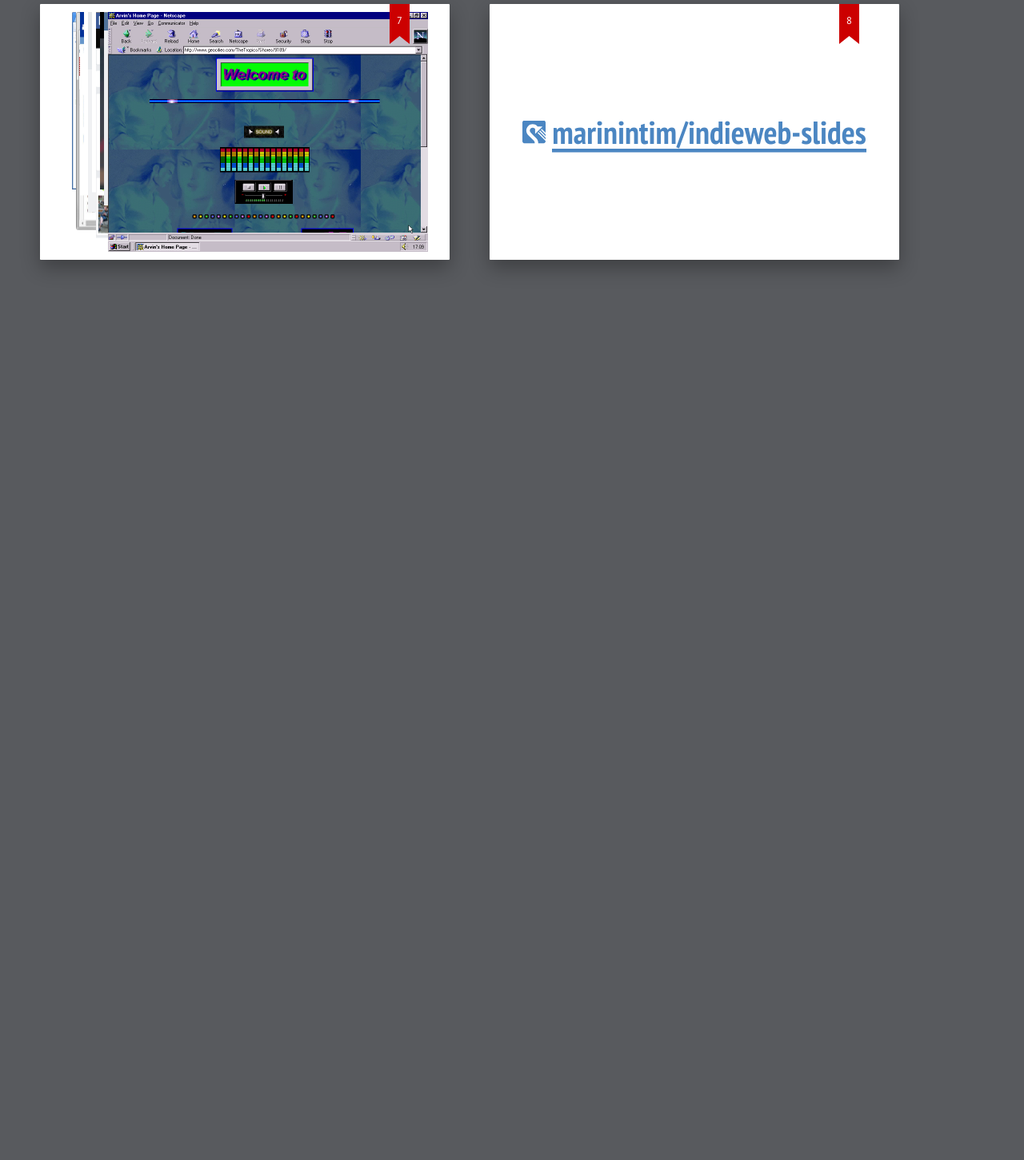
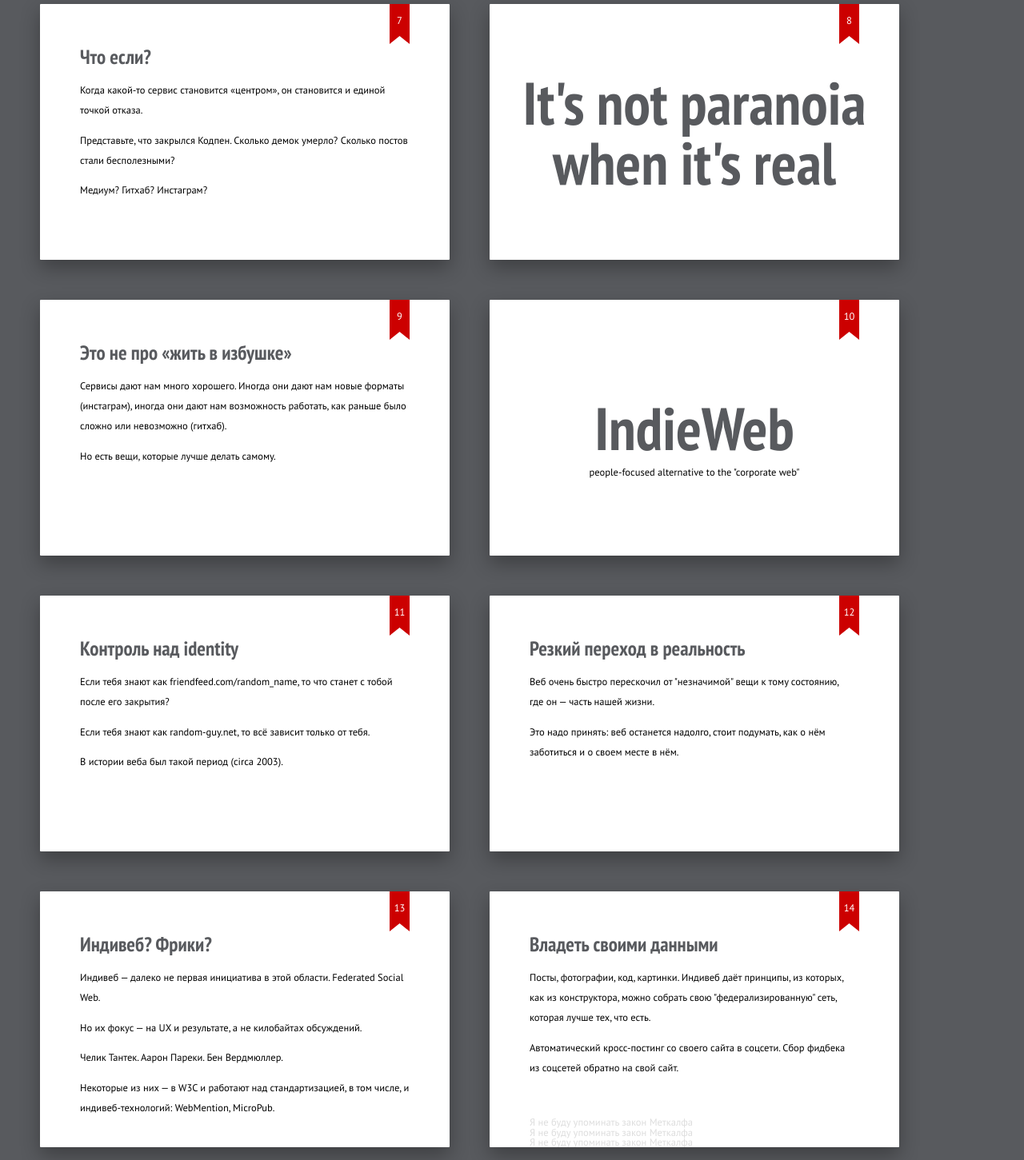
Before and after one commit to timmarinin/indieweb-slides, a plain HTML site: page index.html in a window 1280 px wide. Shown: the part 1279-2730 px from the top of the page at 80% size. Before the commit the page ends 1654 px from the top, so only its background shows below. Drawn offline with Linux system fonts and the light colour scheme.

Commit message:
add few new slides

```diff
--- a/index.html
+++ b/index.html
@@ -78,12 +78,6 @@
 		<p></p>
 	</section>
 
-	<section class="slide">
-		<h2>Проблема</h2>
-		<p>Сервисы умирают, закрываются, оказываются злыми.</p>
-		<p></p>
-	</section>
-
 	<section class="slide services-slide">
 		<img alt="Google Reader" src="pictures/google-reader.png"/>
 		<img class="next" alt="Sourceforge" src="pictures/sourceforge.jpg"/>
@@ -95,41 +89,110 @@
 		<img class="next" alt="" src="pictures/prismatic.png"/>
 		<img class="next" alt="" src="pictures/vk.png"/>
 		<img class="next" alt="" src="pictures/geocities.png"/>
+		<p class="next" style="position: absolute; bottom: 10px; background: rgba(230, 230, 230, .9); padding: .5em;"><a href="https://indieweb.org/site-deaths">indieweb.org/site-deaths</a></p>
 		<style>
 		 .services-slide img {
 			 position: absolute;
-			 top: 20px;
-			 margin-left: -20px;
+			 top: 0px;
+			 left: 0px;
+			 width: 100%;
+			margin-left: 0px;
+			oject-fit: contain;
 		 }
 
 		 .services-slide img + img {
-			 margin-left: -10px;
+			 margin-left: 10px;
 		 }
 		 .services-slide img + img + img {
+			 margin-left: 20px;
+		 }
+		 .services-slide img + img + img + img {
+			 margin-left: 30px;
+		 }
+		 .services-slide img + img + img + img + img {
+			 margin-left: 40px;
+		 }
+		 .services-slide img + img + img + img + img + img {
+			 margin-left: 50px;
+		 }
+		 .services-slide img + img + img + img + img + img + img {
+			 margin-left: 30px;
+		 }
+		 .services-slide img + img + img + img + img + img + img + img {
+			 margin-left: 20px;
+		 }
+		 .services-slide img + img + img + img + img + img + img + img + img {
+			 margin-left: 10px;
+		 }
+		 .services-slide img + img + img + img + img + img + img + img + img + img {
 			 margin-left: 0px;
 		 }
-		 .services-slide img + img + img + img {
-			 margin-left: 10px;
-		 }
-		 .services-slide img + img + img + img + img {
-			 margin-left: 20px;
-		 }
-		 .services-slide img + img + img + img + img + img {
-			 margin-left: 30px;
-		 }
-		 .services-slide img + img + img + img + img + img + img {
-			 margin-left: 40px;
-		 }
-		 .services-slide img + img + img + img + img + img + img + img {
-			 margin-left: 50px;
-		 }
-		 .services-slide img + img + img + img + img + img + img + img + img {
-			 margin-left: 60px;
-		 }
-		 .services-slide img + img + img + img + img + img + img + img + img + img {
-			 margin-left: 70px;
-		 }
 		</style>
+	</section>
+	<section class="slide">
+		<h2>Что если?</h2>
+		<p>Когда какой-то сервис становится &laquo;центром&raquo;, он становится и единой точкой отказа. </p>
+		<p>Представьте, что закрылся Кодпен. Сколько демок умерло? Сколько постов стали бесполезными?</p>
+		<p>Медиум? Гитхаб? Инстаграм?</p>
+	</section>
+	<section class="slide">
+		<h2 class="shout">It's not paranoia when it's real</h2>
+	</section>
+	<section class="slide">
+		<h2>Это не про &laquo;жить в избушке&raquo;</h2>
+		<p>Сервисы дают нам много хорошего. Иногда они дают нам новые форматы (инстаграм),
+		иногда они дают нам возможность работать, как раньше было сложно или невозможно (гитхаб).</p>
+		<p>Но есть вещи, которые лучше делать самому.</p>
+	</section>
+
+	<section class="slide">
+		<h2 class="shout">IndieWeb</h2>
+		<p><q>people-focused alternative to the "corporate web"</q></p>
+		<p></p>
+		<style>
+			.shout + p {
+				text-align: center;
+				margin-top: 300px;
+			}
+		</style>
+	</section>
+
+	<section class="slide">
+		<h2>Контроль над identity</h2>
+		<p>Если тебя знают как friendfeed.com/random_name, то что станет с тобой после его закрытия?</p>
+		<p>Если тебя знают как random-guy.net, то всё зависит только от тебя.</p>
+		<p class="next">В истории веба был такой период (circa 2003).</p>
+	</section>
+
+	<section class="slide">
+		<h2>Резкий переход в реальность</h2>
+		<p>Веб очень быстро перескочил от "незначимой" вещи к тому состоянию, где&nbsp;он&nbsp;&mdash; часть нашей жизни.</p>
+		<p>Это надо принять: веб останется надолго, стоит подумать, как о нём заботиться и о своем месте в нём.</p>
+	</section>
+
+	<section class="slide">
+		<h2>Индивеб? Фрики?</h2>
+		<p>Индивеб &mdash; далеко не первая инициатива в этой области. Federated Social Web.</p>
+		<p>Но их фокус &mdash; на UX и результате, а не килобайтах обсуждений.</p>
+		<p>Челик Тантек. Аарон Пареки. Бен Вердмюллер.</p>
+		<p>Некоторые из них &mdash; в W3C и работают над стандартизацией, в том числе, и индивеб-технологий: WebMention, MicroPub.</p>
+	</section>
+
+	<section class="slide">
+		<h2>Владеть своими данными</h2>
+		<p>Посты, фотографии, код, картинки. Индивеб даёт принципы, из которых, как из конструктора, можно собрать свою "федерализированную" сеть, которая лучше тех, что есть.</p>
+		<p>Автоматический кросс-постинг со своего сайта в соцсети. Сбор фидбека из&nbsp;соцсетей обратно на свой сайт.</p>
+		<pre style="white-space: pre-wrap; line-height: 1; color: #ddd; position: absolute; bottom: -2em; width: 100%;">Я не буду упоминать закон Меткалфа
+Я не буду упоминать закон Меткалфа
+Я не буду упоминать закон Меткалфа
+		</pre>
+		</p>
+	</section>
+
+	<section class="slide">
+		<h2>Что уже получилось?</h2>
+		<p>IndieAuth: навроде Sign-in with Facebook/Github/Twitter, позволяющая сделать привязку к этим сервисам непрямой.</p>
+		<p>WebMention: </p>
 	</section>
 
 	<section class="slide" id="see-more">
```
